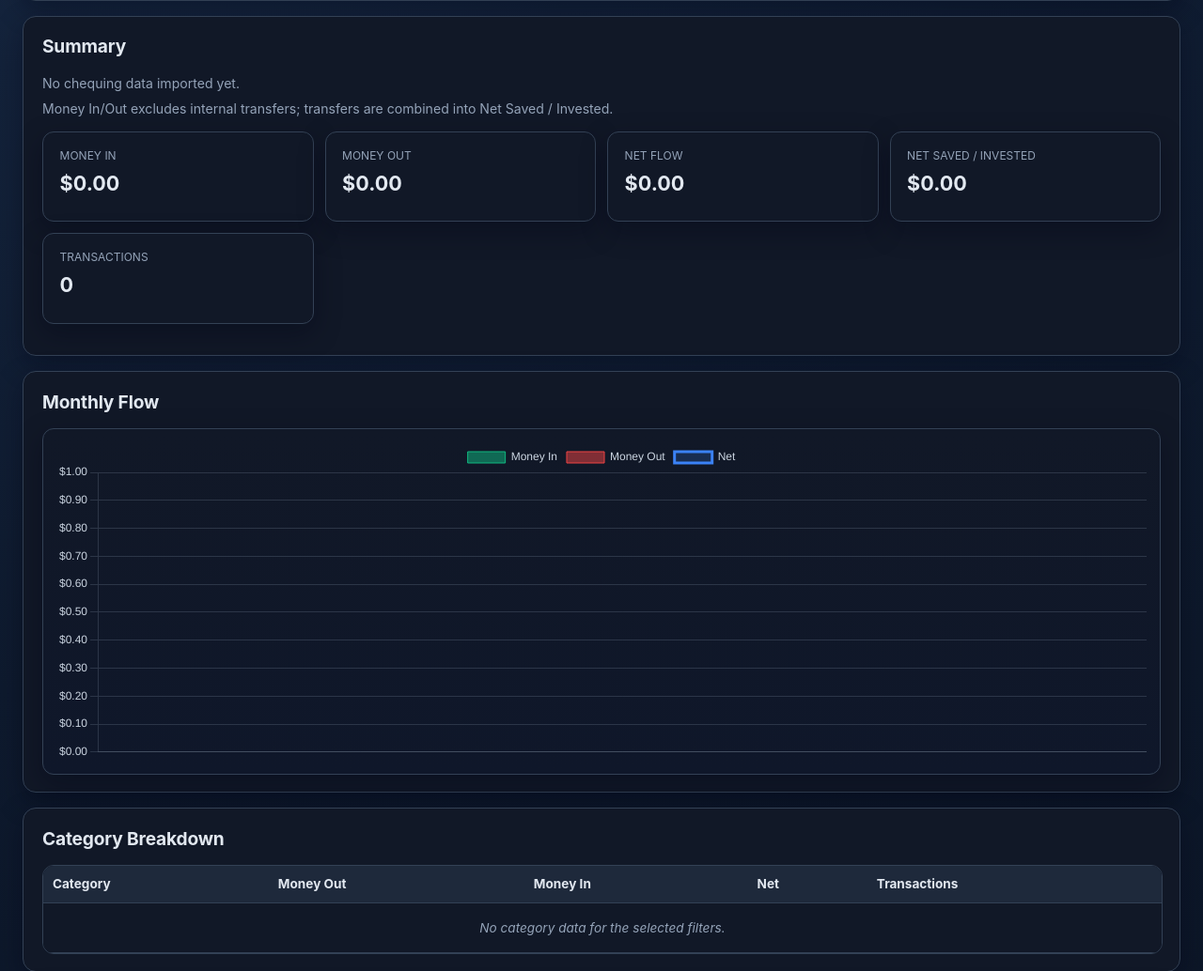
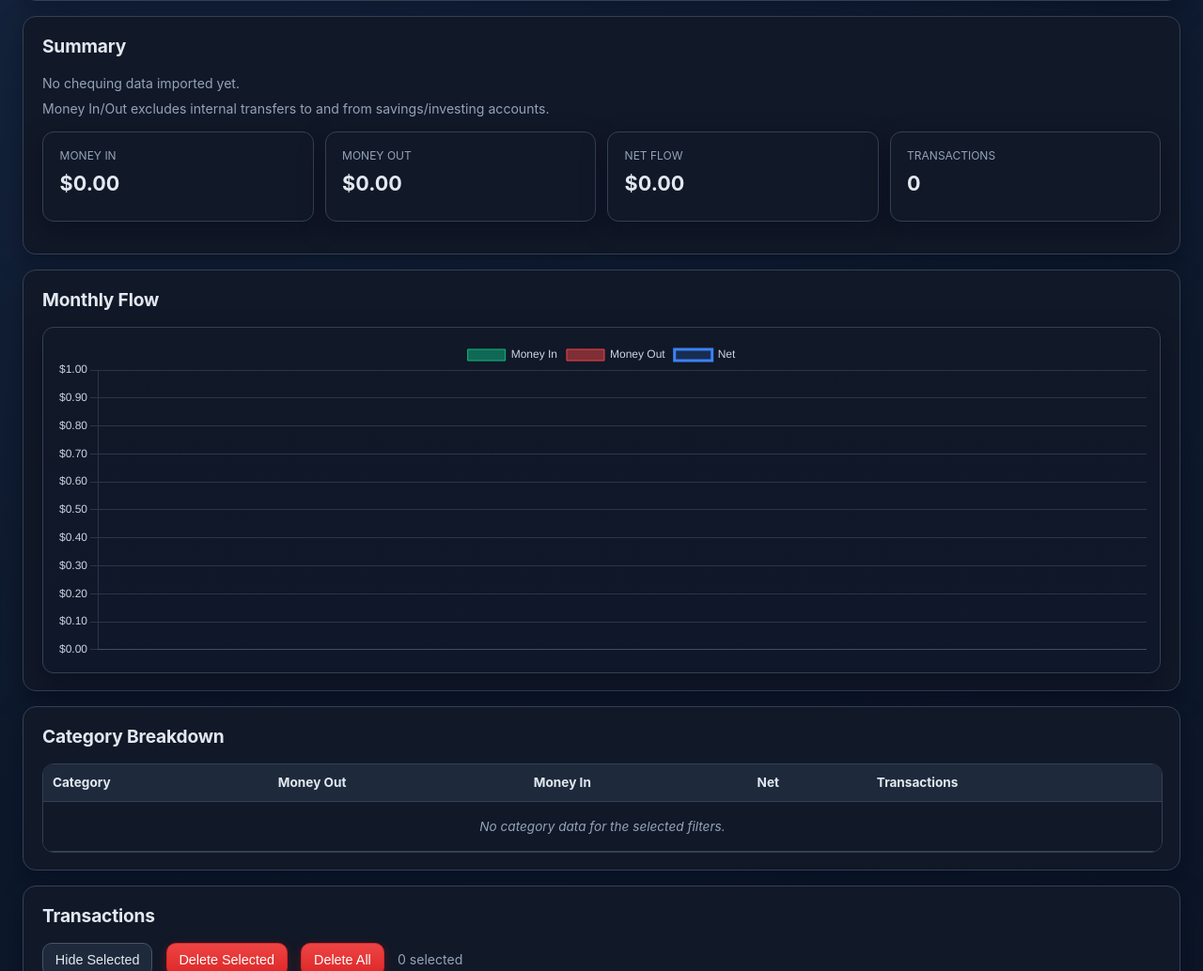
Before and after one commit to GabrielJean/FinGlass, a Django app: page /chequing in a window 1280 px wide. Shown: the part 502-1536 px from the top of the page at 94% size. Run offline with Django 5.2, Linux system fonts and the light colour scheme; the visitor is signed in with stand-in values (Sample User, id 1); data that the repository does not hold is empty.

Commit message:
feat: update chequing summary messaging and remove net saved/invested calculations

```diff
--- a/core/chequing_views.py
+++ b/core/chequing_views.py
@@ -133,22 +133,12 @@ def chequing_dashboard(request):
     rows = [_tx_dict(row) for row in queryset]
 
     inflow_rows = [row for row in rows if float(row.get("amount") or 0) > 0]
-    transfer_in_rows = [
-        row
-        for row in inflow_rows
-        if _is_internal_transfer_from_savings_or_investing(row)
-    ]
     external_inflow_rows = [
         row
         for row in inflow_rows
         if not _is_internal_transfer_from_savings_or_investing(row)
     ]
     outflow_rows = [row for row in rows if float(row.get("amount") or 0) < 0]
-    transfer_out_rows = [
-        row
-        for row in outflow_rows
-        if _is_internal_transfer_to_savings_or_investing(row)
-    ]
     spending_outflow_rows = [
         row
         for row in outflow_rows
@@ -157,22 +147,15 @@ def chequing_dashboard(request):
 
     total_in = round(sum(float(row.get("amount") or 0) for row in external_inflow_rows), 2)
     total_out = round(abs(sum(float(row.get("amount") or 0) for row in spending_outflow_rows)), 2)
-    total_saved_invested = round(abs(sum(float(row.get("amount") or 0) for row in transfer_out_rows)), 2)
-    total_removed_from_saved_invested = round(sum(float(row.get("amount") or 0) for row in transfer_in_rows), 2)
-    net_saved_invested = round(total_saved_invested - total_removed_from_saved_invested, 2)
     net_flow = round(total_in - total_out, 2)
 
     summary = {
         "total_in": total_in,
         "total_out": total_out,
-        "total_saved_invested": total_saved_invested,
-        "net_saved_invested": net_saved_invested,
         "net_flow": net_flow,
         "transactions": len(rows),
         "inflow_transactions": len(external_inflow_rows),
         "outflow_transactions": len(spending_outflow_rows),
-        "saved_invested_transactions": len(transfer_out_rows),
-        "removed_from_saved_invested_transactions": len(transfer_in_rows),
     }
 
     monthly_totals = defaultdict(lambda: {"in": 0.0, "out": 0.0})
--- a/static/chequing.js
+++ b/static/chequing.js
@@ -3,7 +3,6 @@ const chequingAsOfEl = document.getElementById("chequingAsOf");
 const summaryMoneyInEl = document.getElementById("summaryMoneyIn");
 const summaryMoneyOutEl = document.getElementById("summaryMoneyOut");
 const summaryNetFlowEl = document.getElementById("summaryNetFlow");
-const summaryMoneySavedInvestedEl = document.getElementById("summaryMoneySavedInvested");
 const summaryTransactionsEl = document.getElementById("summaryTransactions");
 
 const filtersForm = document.getElementById("chequingFiltersForm");
@@ -121,9 +120,6 @@ function renderSummary(data) {
   summaryMoneyInEl.textContent = fmtMoney(summary.total_in || 0);
   summaryMoneyOutEl.textContent = fmtMoney(summary.total_out || 0);
   summaryNetFlowEl.textContent = fmtMoney(summary.net_flow || 0);
-  if (summaryMoneySavedInvestedEl) {
-    summaryMoneySavedInvestedEl.textContent = fmtMoney(summary.net_saved_invested || 0);
-  }
   summaryTransactionsEl.textContent = Number(summary.transactions || 0).toString();
 
   chequingAsOfEl.textContent = data.latest_transaction_date
--- a/templates/chequing.html
+++ b/templates/chequing.html
@@ -184,7 +184,7 @@
       <section class="card">
         <h2>Summary</h2>
         <p id="chequingAsOf" class="muted">No chequing data imported yet.</p>
-        <p class="muted">Money In/Out excludes internal transfers; transfers are combined into Net Saved / Invested.</p>
+        <p class="muted">Money In/Out excludes internal transfers to and from savings/investing accounts.</p>
         <div class="summary-grid credit-summary-grid">
           <article class="summary-card">
             <p class="summary-label">Money In</p>
@@ -197,10 +197,6 @@
           <article class="summary-card">
             <p class="summary-label">Net Flow</p>
             <p class="summary-value" id="summaryNetFlow">$0.00</p>
-          </article>
-          <article class="summary-card">
-            <p class="summary-label">Net Saved / Invested</p>
-            <p class="summary-value" id="summaryMoneySavedInvested">$0.00</p>
           </article>
           <article class="summary-card">
             <p class="summary-label">Transactions</p>
@@ -267,6 +263,6 @@
     <script src="https://cdn.jsdelivr.net/npm/chart.js@4.4.4/dist/chart.umd.min.js"></script>
     <script src="/static/common.js?v=20260305-globalmotion"></script>
     <script src="/static/user_profile_menu.js"></script>
-    <script src="/static/chequing.js?v=20260315-summarytransfers"></script>
+    <script src="/static/chequing.js?v=20260315-recategorize"></script>
   </body>
 </html>
```
